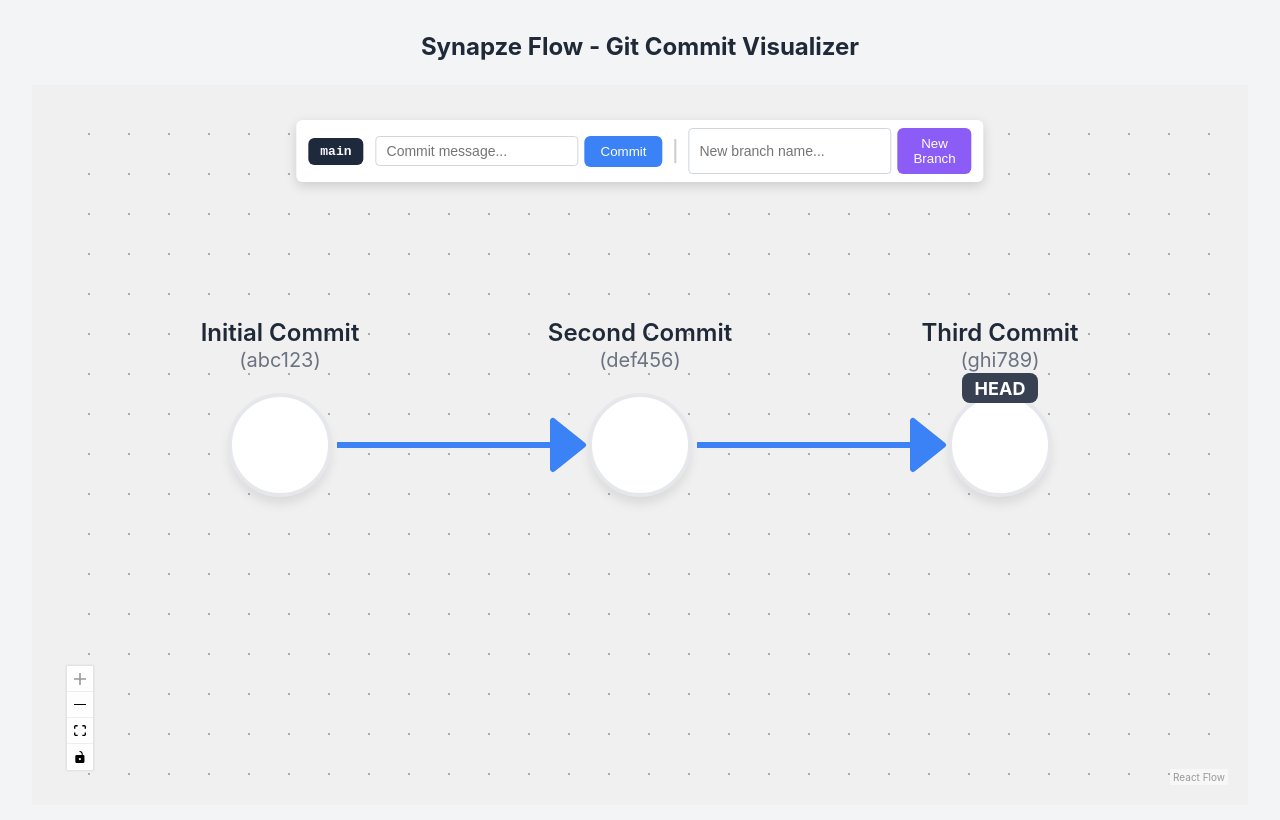
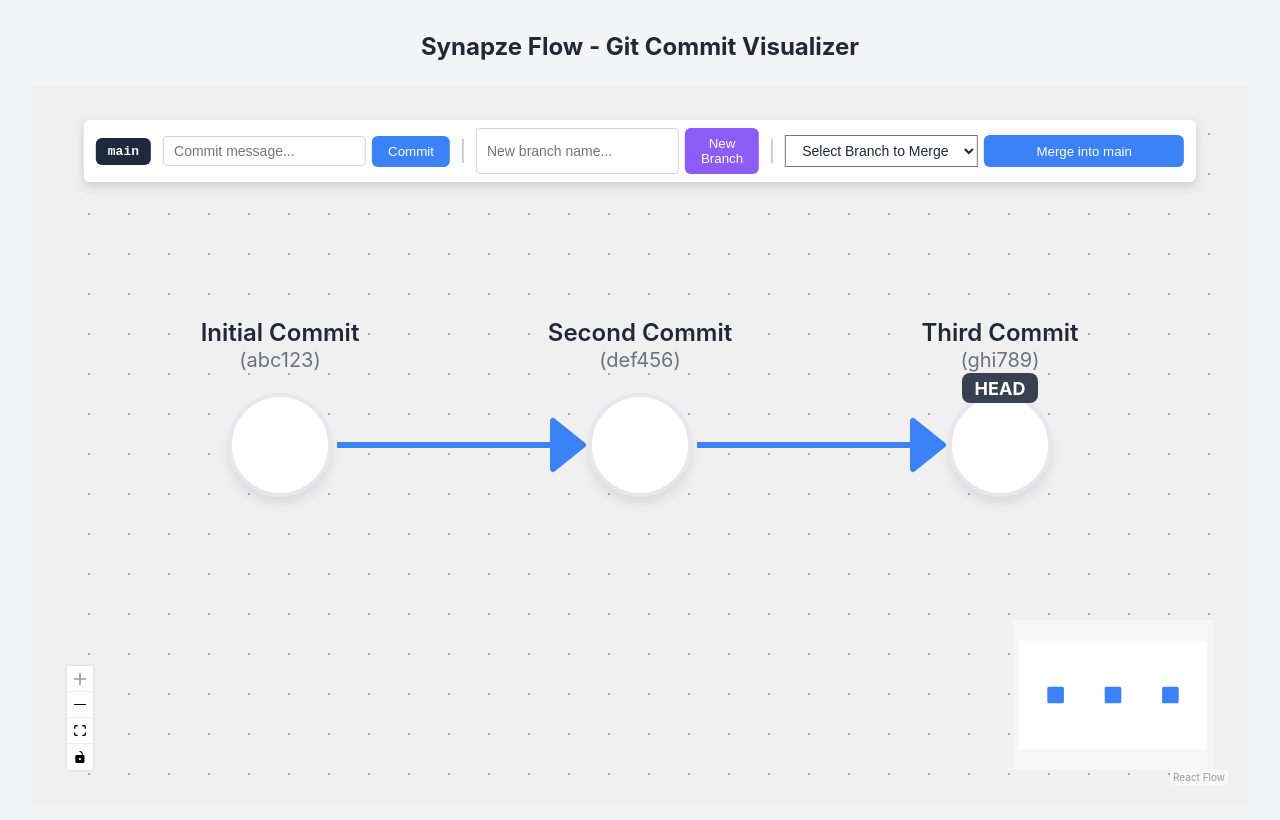
Before and after one commit to Einstein023/Synapze-Flow, a React (Vite) app in the folder synapze flow/: page / in a window 1280 px wide. Shown: the top 820 px of the page. Built offline with nearby package versions, Linux system fonts and the light colour scheme.

Commit message:
Add merge functionality to Workflow component; enhance styling for merge button and branch options

```diff
--- a/synapze flow/src/component/workflow.css
+++ b/synapze flow/src/component/workflow.css
@@ -109,3 +109,21 @@
 .branch-btn:hover {
   background-color: #7c3aed !important;
 }
+
+.merge-btn {
+  background-color: #3b82f6 !important; /* Blue for merge */
+  padding: 20px 12px;
+  width: 200px;
+
+}
+
+.merge-btn:hover {
+  background-color: #2563eb !important;
+}
+
+.branch-option {
+  background-color: #ffffff;
+  color: #1f2937;
+  padding: 6px 12px;
+  font-size: 14px;
+}
--- a/synapze flow/src/component/workflow.jsx
+++ b/synapze flow/src/component/workflow.jsx
@@ -1,4 +1,4 @@
-import { ReactFlow, MarkerType, Background, useNodesState, useEdgesState, Panel, Controls } from '@xyflow/react';
+import { ReactFlow, MarkerType, Background, useNodesState, useEdgesState, Panel, Controls, MiniMap } from '@xyflow/react';
 import '@xyflow/react/dist/style.css';
 import './workflow.css';
 import CommitNode from './commitNode';
@@ -42,40 +42,38 @@ export default function Workflow() {
   const [commitMessage, setCommitMessage] = useState('');
   const [branchName, setBranchName] = useState('');
   const [currentBranch, setCurrentBranch] = useState('main');
+  const [sourceBranchToMerge, setSourceBranchToMerge] = useState('');
 
- // FIND AVAILABLE SPACE FOR BRANCHES AND COMMITS
+  // FIND AVAILABLE SPACE FOR NEW NODE TO AVOID OVERLAPPING
   const getAvailablePosition = (targetX, targetY, existingNodes) => {
     const nodeSpaceY = 120;
     let adjustedY = targetY;
 
-  // Checks if any node is within 50px of the candidate coordinates (x, y)
     const isOccupied = (x, y) =>
       existingNodes.some(
-      (node) =>
-        Math.abs(node.position.x - x) < 50 && Math.abs(node.position.y - y) < 50
+        (node) => Math.abs(node.position.x - x) < 50 && Math.abs(node.position.y - y) < 50
       );
 
-  // Keep stepping down vertically until a free slot is found
     while (isOccupied(targetX, adjustedY)) {
       adjustedY += nodeSpaceY;
     }
 
     return { x: targetX, y: adjustedY };
   };
+
   const getHeadNode = () => nodes.find((node) => node.data.isHead) || nodes[nodes.length - 1];
-
 
   // HANDLE NODE CLICK TO SET HEAD AND BRANCH
   const handleNodeClick = (event, clickedNode) => {
-    setNodes((prevNodes) =>
-      prevNodes.map((node) => ({
-        ...node,
-        data: {
-          ...node.data,
-          isHead: node.id === clickedNode.id,
-        },
-      }))
-    );
+    // setNodes((prevNodes) =>
+    //   prevNodes.map((node) => ({
+    //     ...node,
+    //     data: {
+    //       ...node.data,
+    //       isHead: node.id === clickedNode.id,
+    //     },
+    //   }))
+    // );
 
     if (clickedNode.data.branch && clickedNode.data.branch !== currentBranch) {
       setCurrentBranch(clickedNode.data.branch);
@@ -107,7 +105,13 @@ const getAvailablePosition = (targetX, targetY, existingNodes) => {
     };
 
     setNodes((prev) =>
-      prev.map((n) => ({ ...n, data: { ...n.data, isHead: false } })).concat(newNode)
+  prev
+    .map((node) =>
+      node.data.branch === currentBranch
+        ? { ...node, data: { ...node.data, isHead: false } }
+        : node
+    )
+    .concat(newNode)
 );
 
     if (activeHead) {
@@ -134,7 +138,6 @@ const getAvailablePosition = (targetX, targetY, existingNodes) => {
     const shortHash = Math.random().toString(16).substring(2, 9);
     const newCommitId = `c-${shortHash}`;
 
-    // Prevent overlapping parallel branches off the same parent
     const existingBranchOffset = nodes.filter(
       (n) => activeHead && n.position.x === activeHead.position.x + 180
     ).length;
@@ -142,7 +145,7 @@ const getAvailablePosition = (targetX, targetY, existingNodes) => {
     const defaultX = activeHead ? activeHead.position.x + 180 : 100;
     const defaultY = activeHead ? activeHead.position.y + 120 * (existingBranchOffset + 1) : 220;
 
-    const { x: newX, y: newY } = getAvailablePosition(defaultX, defaultY, nodes)
+    const { x: newX, y: newY } = getAvailablePosition(defaultX, defaultY, nodes);
 
     const newBranchCommit = {
       id: newCommitId,
@@ -157,7 +160,13 @@ const getAvailablePosition = (targetX, targetY, existingNodes) => {
     };
 
     setNodes((prev) =>
-      prev.map((n) => ({ ...n, data: { ...n.data, isHead: false } })).concat(newBranchCommit)
+  prev
+    .map((node) =>
+      node.data.branch === branchName.trim()
+        ? { ...node, data: { ...node.data, isHead: false } }
+        : node
+    )
+    .concat(newBranchCommit)
 );
 
     if (activeHead) {
@@ -176,6 +185,66 @@ const getAvailablePosition = (targetX, targetY, existingNodes) => {
     setBranchName('');
   };
 
+  const handleMergeBranches = (sourceBranch, targetBranch) => {
+    if (!sourceBranch || sourceBranch === targetBranch) return alert('Please select a valid source branch to merge into the target branch.');
+
+    const sourceHead = nodes.find((node) => node.data.branch === sourceBranch && node.data.isHead);
+    const targetHead = nodes.find((node) => node.data.branch === targetBranch && node.data.isHead);
+
+    if (!sourceHead || !targetHead) return alert('Both branches must have a HEAD commit to perform a merge.');
+
+    const shortHash = Math.random().toString(16).substring(2, 9);
+    const newCommitId = `c-${shortHash}`;
+
+    const defaultX = targetHead.position.x + 180;
+    const defaultY = targetHead.position.y;
+    const { x: newX, y: newY } = getAvailablePosition(defaultX, defaultY, nodes);
+
+    const newMergeCommit = {
+      id: newCommitId,
+      position: { x: newX, y: newY },
+      type: 'commitNode',
+      data: {
+        label: `Merge ${sourceBranch} into ${targetBranch}`,
+        commitId: shortHash,
+        isHead: true,
+        branch: targetBranch,
+      },
+    };
+
+    setNodes((prev) =>
+  prev
+    .map((node) =>
+      node.data.branch === targetBranch
+        ? { ...node, data: { ...node.data, isHead: false } }
+        : node
+    )
+    .concat(newMergeCommit)
+);
+
+    const edgeColor = targetBranch === 'main' ? '#3b82f6' : '#8b5cf6';
+    const newEdges = [
+      {
+        id: `e${targetHead.id}-${newCommitId}`,
+        source: targetHead.id,
+        target: newCommitId,
+        type: 'smoothstep',
+        style: { stroke: edgeColor, strokeWidth: 3 },
+        markerEnd: { type: MarkerType.ArrowClosed, width: 20, height: 20, color: edgeColor },
+      },
+      {
+        id: `e${sourceHead.id}-${newCommitId}`,
+        source: sourceHead.id,
+        target: newCommitId,
+        type: 'smoothstep',
+        style: { stroke: '#8b5cf6', strokeWidth: 3, strokeDasharray: '5 5' },
+        markerEnd: { type: MarkerType.ArrowClosed, width: 20, height: 20, color: '#8b5cf6' },
+      },
+    ];
+
+    setEdges((eds) => [...eds, ...newEdges]);
+  };
+
   return (
     <div style={{ height: '90vh', width: '100%', backgroundColor: '#f0f0f0', padding: '20px', boxSizing: 'border-box' }}>
       <ReactFlow
@@ -189,7 +258,7 @@ const getAvailablePosition = (targetX, targetY, existingNodes) => {
       >
         <Background />
         <Controls />
-
+        <MiniMap nodeColor={(node) => (node.data.branch === 'main' ? '#3b82f6' : '#8b5cf6')} />
         <Panel position="top-center" className="workflow-panel">
           <div style={{ display: 'flex', gap: '12px', alignItems: 'center' }}>
             <span className="branch-badge">
@@ -223,6 +292,40 @@ const getAvailablePosition = (targetX, targetY, existingNodes) => {
                 New Branch
               </Button>
             </div>
+
+            <div style={{ borderLeft: '2px solid #ccc', height: '24px' }} />
+
+            <div style={{ display: 'flex', gap: '6px' }}>
+              <select
+                className="branch-option"
+                value={sourceBranchToMerge}
+                onChange={(e) => setSourceBranchToMerge(e.target.value)}
+              >
+                <option value="">Select Branch to Merge</option>
+                {Array.from(new Set(nodes.map((node) => node.data.branch)))
+                  .filter((branch) => branch !== currentBranch)
+                  .map((branch) => (
+                    <option key={branch} value={branch}>
+                      {branch}
+                    </option>
+                  ))}
+              </select>
+              <Button
+                type="button"
+                onClick={() => {
+                  if (!branchName && !sourceBranchToMerge) {
+                    alert('Please enter a branch name and select a branch to merge.');
+                    return;
+                  }
+                  handleMergeBranches(branchName || currentBranch, sourceBranchToMerge);
+                  setSourceBranchToMerge('');
+                }}
+                className="workflow-action-button merge-btn"
+                disabled={!sourceBranchToMerge}
+              >
+                Merge into {currentBranch}
+              </Button>
+            </div>
           </div>
         </Panel>
       </ReactFlow>
```
Lines whose indentation alone changed are shown as unchanged.
